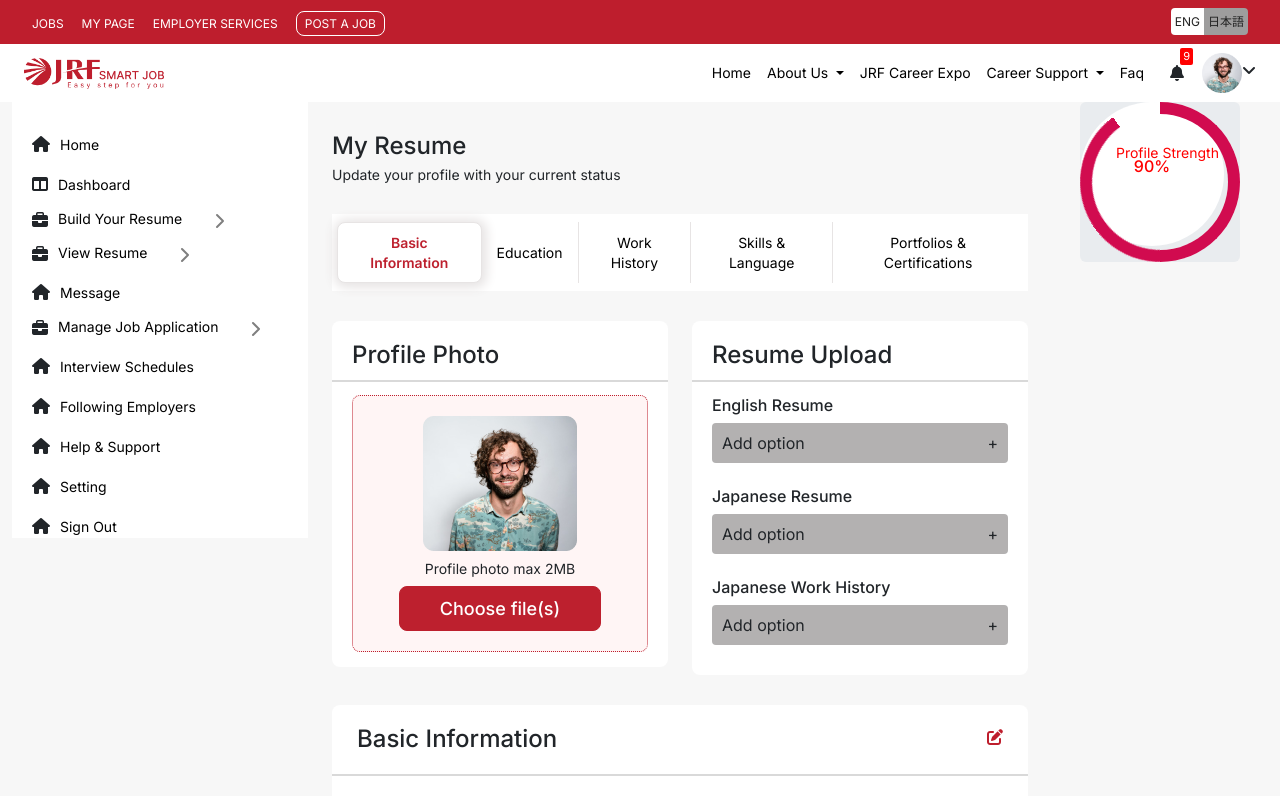
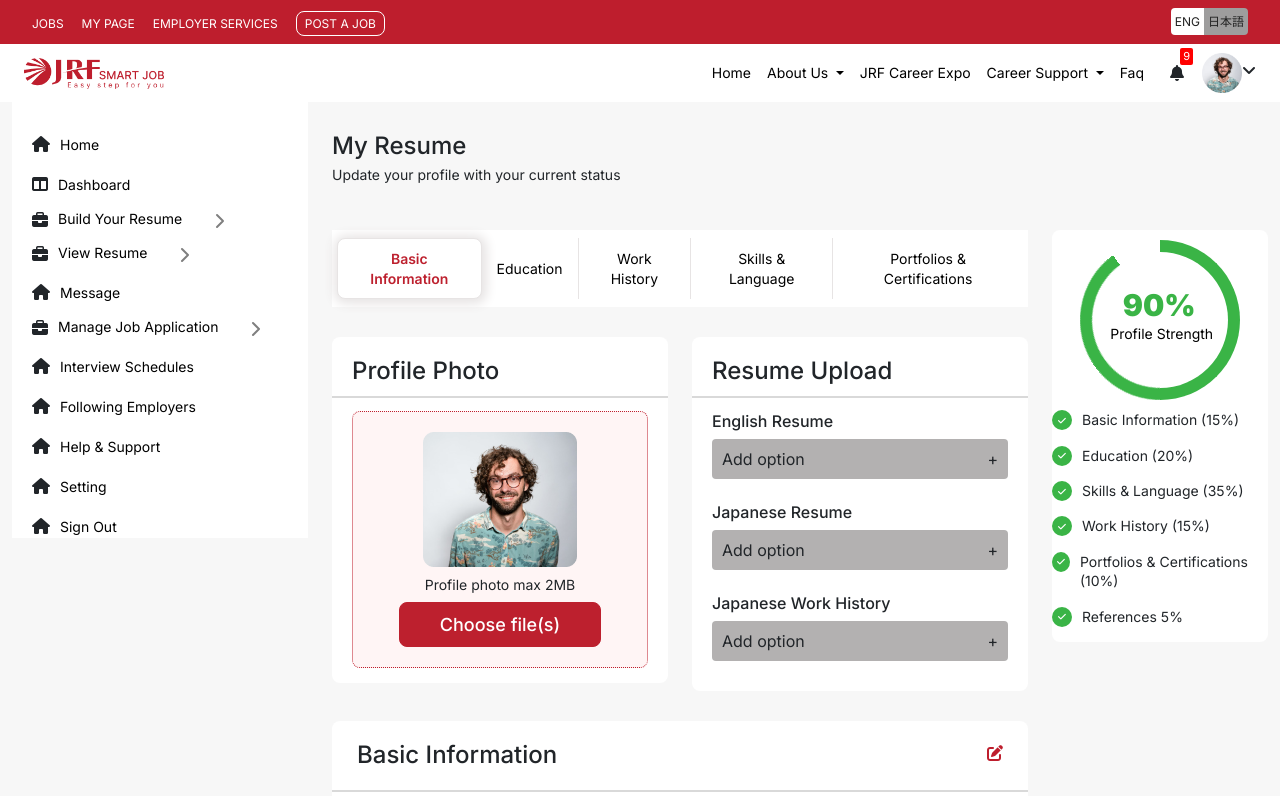
Before and after one commit to Maidulweb/JRF-Test, a Vue app in the folder frontend/: page / in a window 1280 px wide. Shown: the top 796 px of the page. Built offline with nearby package versions, Linux system fonts and the light colour scheme.

Commit message:
progress bar

```diff
--- a/frontend/src/components/MainBody.vue
+++ b/frontend/src/components/MainBody.vue
@@ -1,6 +1,6 @@
 <script setup>
+import LeftSidebar from "./LeftSidebar.vue";
 import Information from "./Information.vue";
-import LeftSidebar from "./LeftSidebar.vue";
 </script>
 
 <template>
@@ -10,20 +10,21 @@ import LeftSidebar from "./LeftSidebar.vue";
         <LeftSidebar />
       </div>
       <div class="col-md-9">
-        <div class="row">
-          <div class="col-md-9">
-            <div class="middle-body">
         <div class="information-slogan">
           <h4 class="mb-1">My Resume</h4>
           <p>Update your profile with your current status</p>
         </div>
+        <div class="row">
+          <div class="col-md-9">
+            <div class="middle-body">
               <div class="information">
                 <Information />
               </div>
             </div>
           </div>
           <div class="col-md-3">
-            <div class="progress blue">
+            <div class="profile-progress">
+              <div class="progress-n blue">
                 <span class="progress-left">
                   <span class="progress-bar"></span>
                 </span>
@@ -33,6 +34,33 @@ import LeftSidebar from "./LeftSidebar.vue";
                 <div class="progress-value">
                   <h6>90%</h6>
                   <p>Profile Strength</p>
+                </div>
+              </div>
+              <div class="profile-progress-report">
+                <div class="d-flex">
+                  <i class="fa-solid fa-check"></i>
+                  <p class="">Basic Information (15%)</p>
+                </div>
+                <div class="d-flex">
+                  <i class="fa-solid fa-check"></i>
+                  <p class="">Education (20%)</p>
+                </div>
+                <div class="d-flex">
+                  <i class="fa-solid fa-check"></i>
+                  <p class="">Skills & Language (35%)</p>
+                </div>
+                <div class="d-flex">
+                  <i class="fa-solid fa-check"></i>
+                  <p class="">Work History (15%)</p>
+                </div>
+                <div class="d-flex">
+                  <i class="fa-solid fa-check"></i>
+                  <p class="">Portfolios & Certifications (10%)</p>
+                </div>
+                <div class="d-flex">
+                  <i class="fa-solid fa-check"></i>
+                  <p class="">References 5%</p>
+                </div>
               </div>
             </div>
           </div>
@@ -46,27 +74,32 @@ import LeftSidebar from "./LeftSidebar.vue";
 .information-slogan {
   padding-top: 30px;
 }
-
-.progress {
+.profile-progress {
+  margin-top: 30px;
+  background-color: #fff;
+  padding-top: 10px;
+  border-radius: 8px;
+}
+.progress-n {
   width: 160px;
   height: 160px !important;
   line-height: 100px;
-  background: none;
+  background: transparent;
   margin: 0 auto;
   box-shadow: none;
   position: relative;
 }
-.progress:after {
+.progress-n:after {
   content: "";
   width: 100%;
   height: 100%;
   border-radius: 50%;
-  border: 12px solid #fff;
+  border: 0;
   position: absolute;
   top: 0;
   left: 0;
 }
-.progress > span {
+.progress-n > span {
   width: 50%;
   height: 100%;
   overflow: hidden;
@@ -74,19 +107,21 @@ import LeftSidebar from "./LeftSidebar.vue";
   top: 0;
   z-index: 1;
 }
-.progress .progress-left {
+.progress-n .progress-left {
   left: 0;
 }
-.progress .progress-bar {
+.progress-n .progress-bar {
   width: 100%;
   height: 100%;
-  background: none;
+  background: transparent;
   border-width: 12px;
   border-style: solid;
   position: absolute;
   top: 0;
+  color: #3ab446;
 }
-.progress .progress-left .progress-bar {
+
+.progress-n .progress-left .progress-bar {
   left: 100%;
   border-top-right-radius: 80px;
   border-bottom-right-radius: 80px;
@@ -94,10 +129,10 @@ import LeftSidebar from "./LeftSidebar.vue";
   -webkit-transform-origin: center left;
   transform-origin: center left;
 }
-.progress .progress-right {
+.progress-n .progress-right {
   right: 0;
 }
-.progress .progress-right .progress-bar {
+.progress-n .progress-right .progress-bar {
   left: -100%;
   border-top-left-radius: 80px;
   border-bottom-left-radius: 80px;
@@ -106,30 +141,32 @@ import LeftSidebar from "./LeftSidebar.vue";
   transform-origin: center right;
   animation: loading-1 1.8s linear forwards;
 }
-.progress .progress-value {
+.progress-n .progress-value {
   width: 90%;
   height: 90%;
   border-radius: 50%;
-  background: #ffffff;
+  background: transparent;
   position: relative;
 }
-.progress .progress-value h6 {
+.progress-n .progress-value h6 {
   position: absolute;
-  color: red;
+  color: #3ab446;
   top: 45%;
-  left: 50%;
+  left: 55%;
   transform: translate(-50%, -50%);
+  font-size: 30px;
+  font-weight: 900;
 }
-.progress .progress-value p {
+.progress-n .progress-value p {
   position: absolute;
-  color: red;
-  top: 28%;
-  left: 25%;
+  color: #000;
+  top: 58%;
+  left: 21%;
 }
 .progress.blue .progress-bar {
   border-color: #d10b4f;
 }
-.progress.blue .progress-left .progress-bar {
+.progress-n.blue .progress-left .progress-bar {
   animation: loading-2 1.5s linear forwards 1.8s;
 }
 
@@ -188,4 +225,21 @@ import LeftSidebar from "./LeftSidebar.vue";
     margin-bottom: 20px;
   }
 }
+.profile-progress-report p {
+  padding-left: 10px;
+}
+.profile-progress-report {
+  padding-top: 10px;
+}
+.profile-progress-report i {
+  background: #3ab446;
+  border-radius: 50%;
+  width: 20px;
+  height: 20px;
+  display: flex;
+  align-items: center;
+  justify-content: center;
+  color: #fff;
+  font-size: 9px;
+}
 </style>
```
Lines whose indentation alone changed are shown as unchanged.
